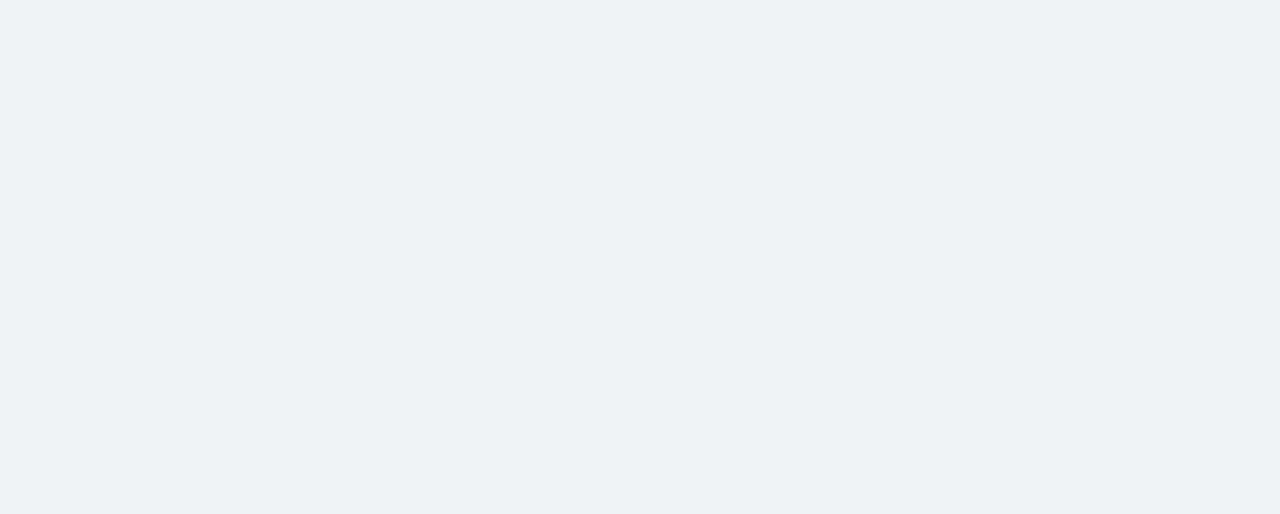
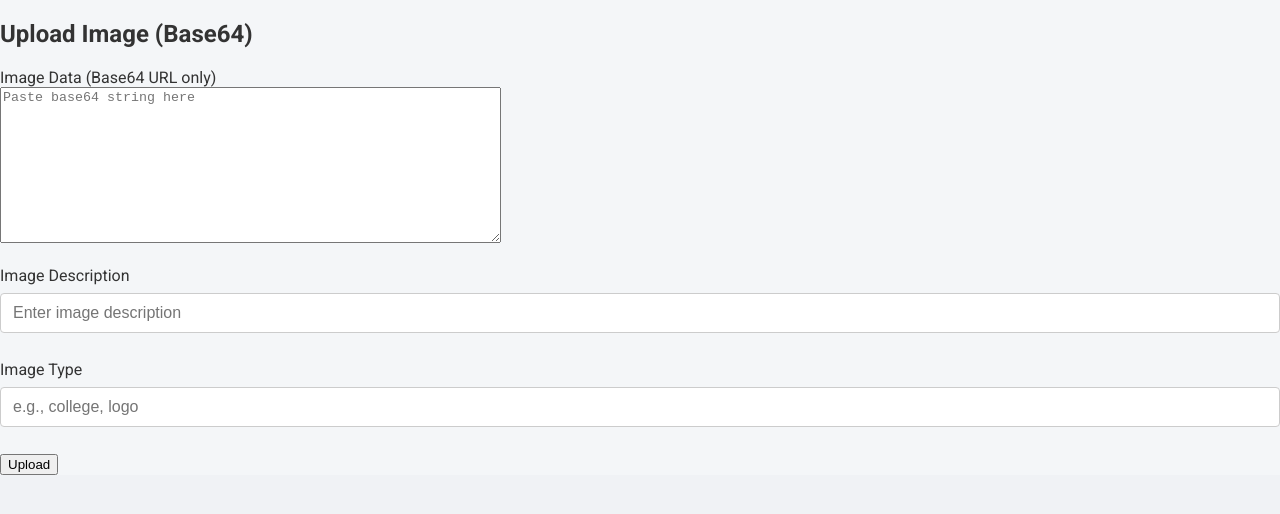
Before and after one commit to Prashanth32124/CampusKartfrontend, a React (Create React App) app: page /AdminDashboard in a window 1280 px wide. Before the commit this address had no page. Shown: the top 514 px of the page. Built offline with nearby package versions, Linux system fonts and the light colour scheme; sample sign-in values are in the browser's storage.

Commit message:
Added AdminDashboard login UI and logic

```diff
--- /dev/null
+++ b/src/AdminDashboard.jsx
@@ -0,0 +1,76 @@
+import React, { useState } from 'react';
+import axios from 'axios';
+
+function AdminDashboard() {
+  const [imagedata, setImagedata] = useState('');
+  const [imagedesc, setImagedesc] = useState('');
+  const [imageType, setImageType] = useState('');
+  const [message, setMessage] = useState('');
+  const handleimgdata = (e) => {
+    setImagedata(e.target.value);
+  };
+
+  const handleimgdesc = (e) => {
+    setImagedesc(e.target.value);
+  };
+
+  const handleimageType = (e) => {
+    setImageType(e.target.value);
+  };
+
+  const handleSubmit = async (e) => {
+    e.preventDefault();
+
+    const payload = {
+      imageData: imagedata,
+      imageDescription: imagedesc,
+      imageType: imageType,
+    };
+
+    const res = await axios.post('https://rp2backend.vercel.app/AdminDashboard', payload);
+    if (res.data?.message) {
+    alert(res.data.message);
+  } else {
+    alert("Something went wrong!");
+  }
+  };
+
+  return (
+    <div>
+      <h2>Upload Image (Base64)</h2>
+      <form onSubmit={handleSubmit}>
+        <label>Image Data (Base64 URL only)</label><br />
+        <textarea
+          value={imagedata}
+          onChange={handleimgdata}
+          rows="10"
+          cols="60"
+          placeholder="Paste base64 string here"
+          required
+        /><br /><br />
+
+        <label>Image Description</label><br />
+        <input
+          type="text"
+          value={imagedesc}
+          onChange={handleimgdesc}
+          placeholder="Enter image description"
+          required
+        /><br /><br />
+
+        <label>Image Type</label><br />
+        <input
+          type="text"
+          value={imageType}
+          onChange={handleimageType}
+          placeholder="e.g., college, logo"
+          required
+        /><br /><br />
+
+        <button type="submit">Upload</button>
+      </form>
+    </div>
+  );
+}
+
+export default AdminDashboard;
--- a/src/App.js
+++ b/src/App.js
@@ -12,6 +12,7 @@ import Details from './Details';
 import Unauthorized from './Unauthorized';
 import ProtectedRoute from './Protectedroute';
 import AdminLogin from './AdminLogin';
+import AdminDashboard from './AdminDashboard';
 function App() {
   return (
     <Router>
@@ -25,6 +26,7 @@ function App() {
 
         {/* ✅ All Protected Routes (Only accessible after login) */}
         <Route element={<ProtectedRoute />}>
+        <Route path="/AdminDashboard" element={<AdminDashboard/>}/>
           <Route path="/Newhomepage" element={<Newhomepage />} />
           <Route path="/Cyber" element={<Cyber />} />
           <Route path="/Klu/Collegeinfo" element={<Collegeinfo />} />
```
